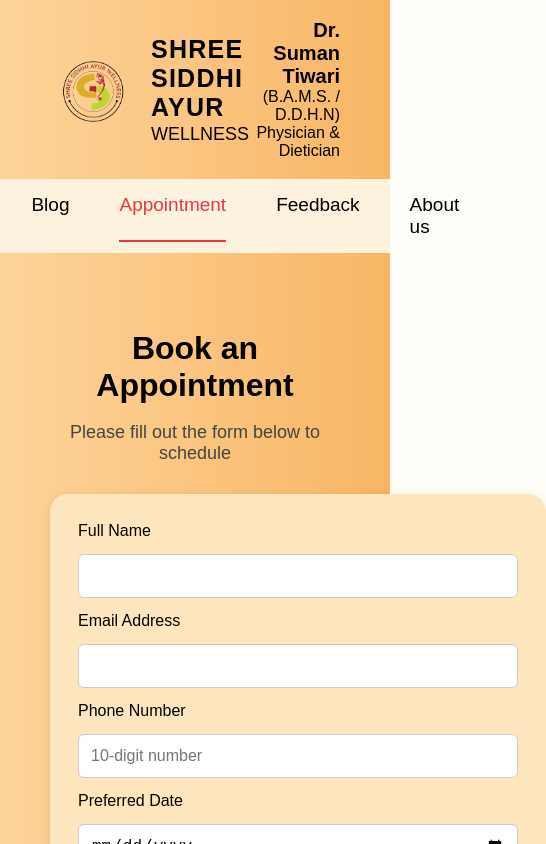
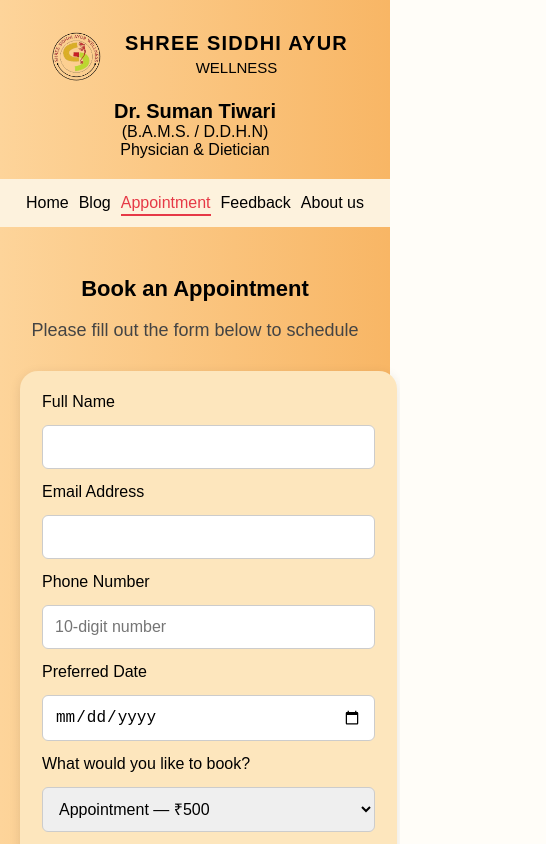
Before and after one commit to ZeuS0nTopXD/Shreesiddhi, a website: page public/appointment.html in a window 390 px wide. Shown: the top 844 px of the page, 546 px wide, since content can reach past the window. Drawn offline with Linux system fonts and the light colour scheme.

Commit message:
appoinment css changes

```diff
--- a/public/appointment.css
+++ b/public/appointment.css
@@ -7,8 +7,8 @@
     font-family: 'Poppins', sans-serif;
     background-color: #fffdf8;
     font-size: 1.25em; /* base text +25% */
-     padding: 0;
-    overflow-x: hidden;  /* Prevent horizontal scroll */
+    padding: 0;
+    overflow-x: hidden;
 }
 
 /* HEADER */
@@ -51,16 +51,13 @@
     font-size: 16px;
 }
 
-/* ====================== */
-/* NAVBAR (MATCH ABOUTUS) */
-/* ====================== */
+/* NAVBAR */
 .navbar {
     background: #fdf2dd;
     display: flex;
     justify-content: center;
     padding: 15px 0;
 }
-
 .navbar a {
     text-decoration: none;
     margin: 0 25px;
@@ -70,8 +67,6 @@
     transition: 0.3s ease;
     position: relative;
 }
-
-/* Underline hover effect */
 .navbar a::after {
     content: "";
     position: absolute;
@@ -82,29 +77,20 @@
     background: #e63946;
     transition: 0.3s ease;
 }
-
-/* Hover underline + color */
 .navbar a:hover::after {
     width: 100%;
 }
-
 .navbar a:hover {
     color: #e63946;
 }
-
-/* Active link — same as hover effect */
 .navbar a.active {
     color: #e63946;
 }
-
 .navbar a.active::after {
     width: 100%;
 }
 
-/* ========================= */
 /* APPOINTMENT SECTION */
-/* ========================= */
-
 .appointment-section {
     text-align: center;
     padding: 50px;
@@ -166,7 +152,6 @@
     transform: scale(1.05);
 }
 
-/* FEE DISPLAY */
 #feeDisplay {
     margin: 10px 0;
     font-weight: bold;
@@ -270,3 +255,89 @@
 .bottom-bar a:hover {
     color: #e63946;
 }
+
+/* ========================================= */
+/* ⭐ ONLY RESPONSIVENESS ADDED BELOW ⭐ */
+/* ========================================= */
+
+/* Tablets */
+@media (max-width: 1024px) {
+    .navbar a {
+        margin: 0 15px;
+        font-size: 17px;
+    }
+}
+
+/* Mobile */
+@media (max-width: 768px) {
+
+    .top-header {
+        flex-direction: column;
+        text-align: center;
+        padding: 20px;
+        gap: 10px;
+    }
+
+    .header-right {
+        text-align: center;
+    }
+
+    .navbar {
+        flex-wrap: wrap;
+        padding: 10px;
+    }
+
+    .navbar a {
+        margin: 8px;
+        font-size: 17px;
+    }
+
+    .form-card {
+        width: 90%;
+        padding: 22px;
+    }
+
+    .appointment-section {
+        padding: 30px 20px;
+    }
+
+    .appointment-section h2 {
+        font-size: 26px;
+    }
+
+    .footer {
+        flex-direction: column;
+        gap: 20px;
+        text-align: center;
+        padding: 25px;
+    }
+}
+
+/* Small phones */
+@media (max-width: 480px) {
+
+    .logo {
+        width: 70px;
+    }
+
+    .brand-title h1 {
+        font-size: 20px;
+    }
+
+    .brand-title span {
+        font-size: 15px;
+    }
+
+    .navbar a {
+        font-size: 16px;
+        margin: 5px;
+    }
+
+    .appointment-section h2 {
+        font-size: 22px;
+    }
+
+    .form-card {
+        width: 95%;
+    }
+}
```
